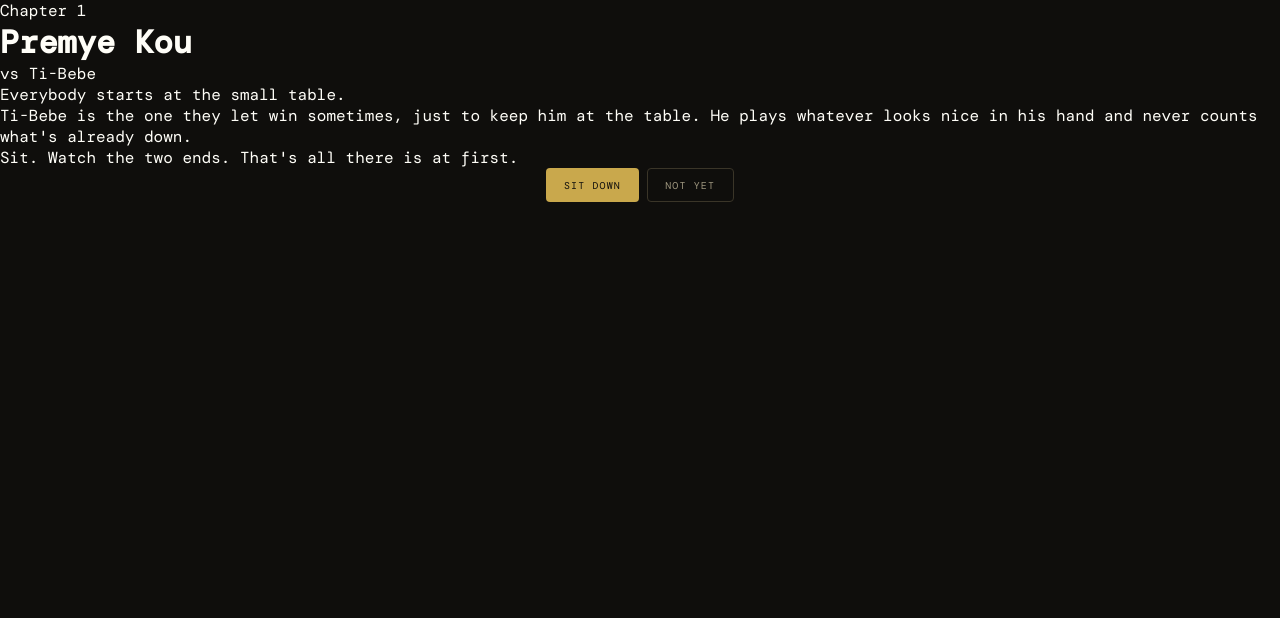
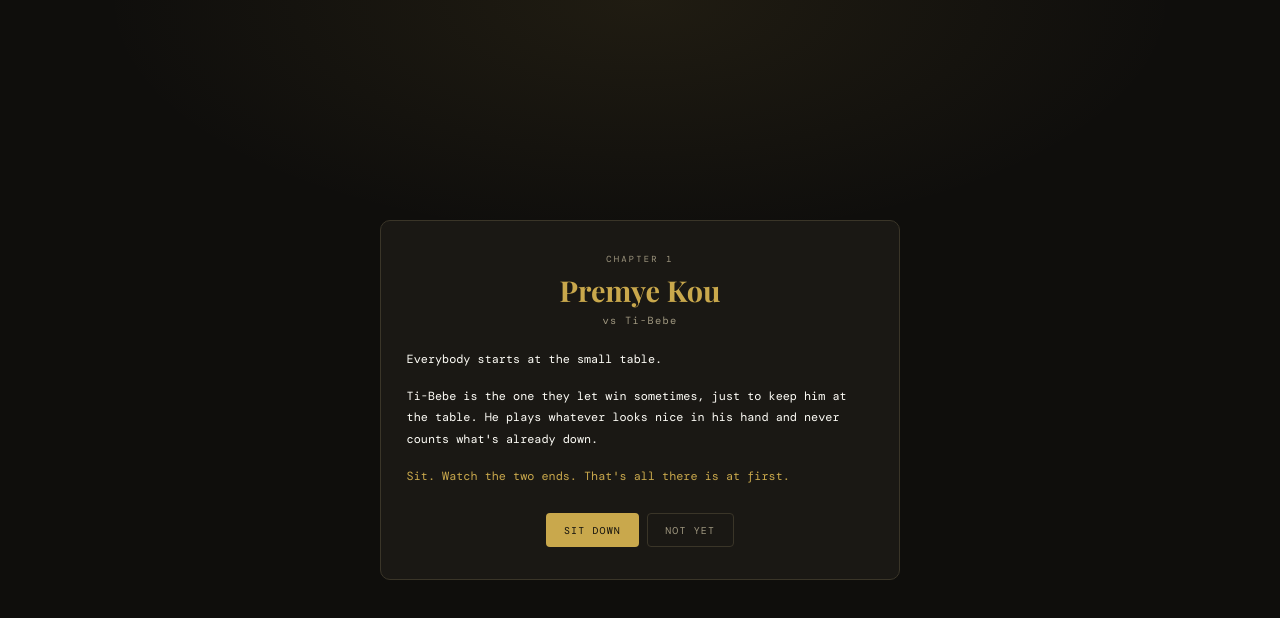
Before and after one commit to WorkVolt-tech/PlayVolt, a React (Vite) app in the folder dominoes/: page /story/1 in a window 1280 px wide. Shown: the top 618 px of the page. Built offline with nearby package versions, Linux system fonts and the light colour scheme.

Commit message:
Add styles for story challenge components

```diff
--- a/dominoes/src/pages/StoryChallenge.css
+++ b/dominoes/src/pages/StoryChallenge.css
@@ -156,3 +156,46 @@
   .pile-tiles { grid-template-columns: repeat(3, auto); gap: 3px; max-height: 58vh; }
   .pile-tile { width: 18px; height: 30px; }
 }
+
+/* ── Chapter opening / send-off ─────────────────────────────────── */
+.sc-story {
+  min-height: 100dvh;
+  display: flex; align-items: center; justify-content: center;
+  padding: 1.5rem 1rem;
+  background:
+    radial-gradient(ellipse 70% 50% at 50% 0%, rgba(201,168,76,0.09) 0%, transparent 60%),
+    var(--bg);
+  font-family: 'DM Mono', monospace;
+}
+.sc-story-card {
+  width: min(520px, 100%);
+  background: var(--surface);
+  border: 1px solid var(--border);
+  border-radius: 10px;
+  padding: 2rem 1.6rem;
+  text-align: center;
+}
+.sc-story-chapter {
+  font-size: 0.55rem; letter-spacing: 0.25em; text-transform: uppercase;
+  color: var(--ivory-dim); margin-bottom: 0.4rem;
+}
+.sc-story-title {
+  font-family: 'Playfair Display', serif;
+  font-size: 1.8rem; color: var(--gold); margin: 0 0 0.3rem;
+}
+.sc-story-foe {
+  font-size: 0.65rem; color: var(--ivory-dim); letter-spacing: 0.12em;
+  margin-bottom: 1.4rem;
+}
+.sc-story-text {
+  text-align: left; color: var(--ivory); font-size: 0.74rem; line-height: 1.85;
+  margin: 1.2rem 0 1.6rem;
+}
+.sc-story-text p { margin: 0 0 0.9rem; }
+.sc-story-text p:last-child { margin-bottom: 0; color: var(--gold); }
+.sc-unlock {
+  display: inline-block; margin-bottom: 1.2rem;
+  border: 1px solid var(--gold); border-radius: 20px;
+  padding: 5px 14px; color: var(--gold);
+  font-size: 0.6rem; letter-spacing: 0.15em; text-transform: uppercase;
+}
```
